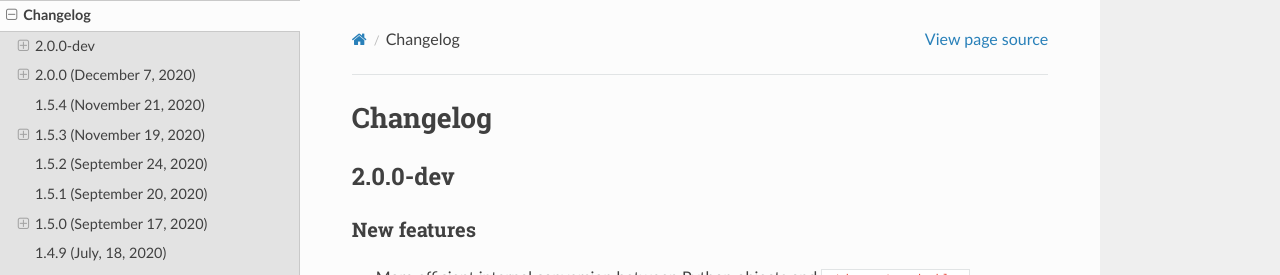
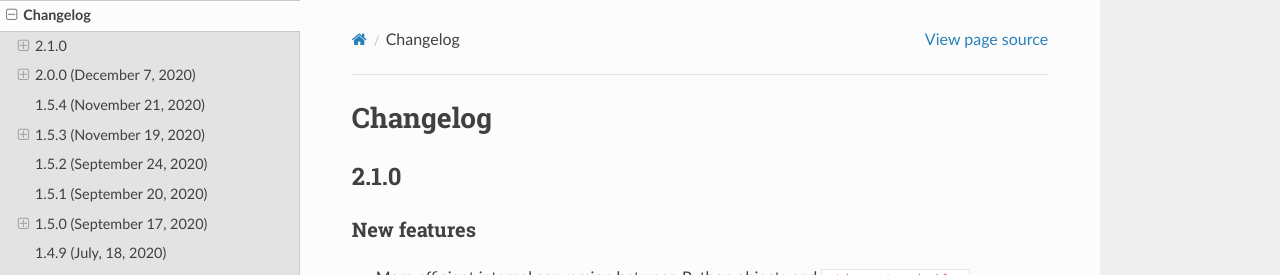
Before and after one commit to scikit-hep/iminuit, a Sphinx documentation site: the page built from doc/changelog.rst, in a window 1280 px wide and 900 px high. Shown: the top 275 px of the window. Built offline with Sphinx 7.4.7 and the Read the Docs theme 2.0.0, drawn with Linux system fonts in a browser that asks for light colours.

```diff
--- a/doc/changelog.rst
+++ b/doc/changelog.rst
@@ -5,7 +5,7 @@
 Changelog
 =========
 
-2.0.0-dev
+2.1.0
 ------------------------
 
 New features
--- a/src/iminuit/version.py
+++ b/src/iminuit/version.py
@@ -1 +1 @@
-__version__ = "2.0.0-dev"
+__version__ = "2.1.0"
```
Also changed, not shown: 5 other files.
